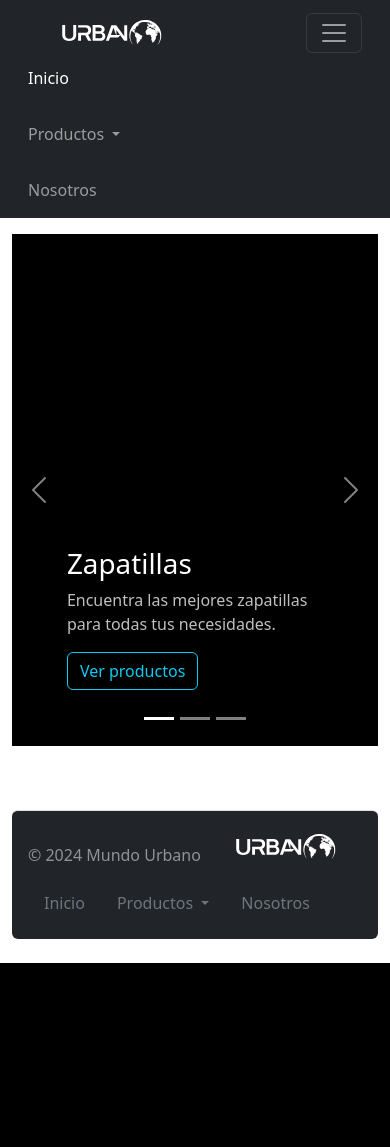
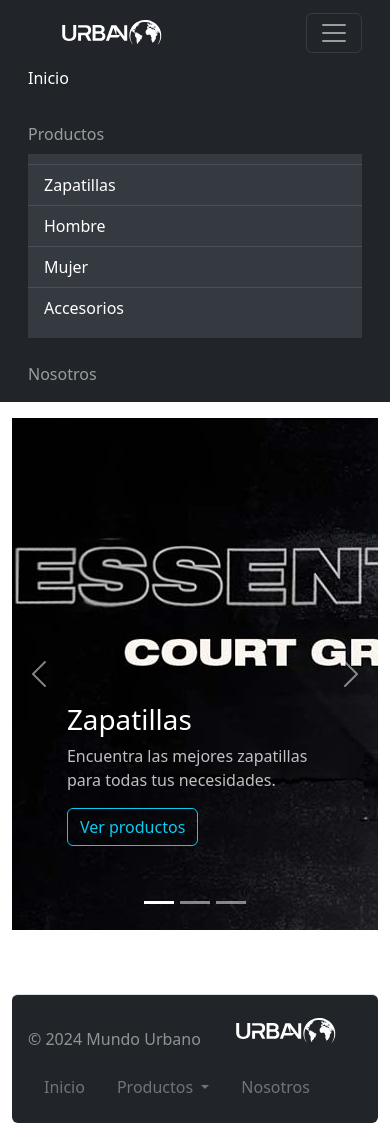
Before and after one commit to niknef/mundo_urbano, a PHP site: page / in a window 390 px wide, after a click that opens the changed part. Before the commit the page ends 963 px from the top, so only its background shows below. Run offline with PHP 8.4, Linux system fonts and the light colour scheme.

Commit message:
fix: navbar

```diff
--- a/css/styles.css
+++ b/css/styles.css
@@ -50,3 +50,69 @@ footer .nav-link:hover {
 .carousel-item {
     height: 32rem;
 }
+
+/* Contenedor oculto por defecto */
+.custom-dropdown-content {
+    position: absolute;
+    top: 100%;
+    left: 0;
+    width: 100%;
+    background-color: #343a40;
+    box-shadow: 0px 8px 16px rgba(0, 0, 0, 0.2);
+    z-index: 1000;
+    padding: 10px 0;
+    justify-content: flex-end;
+
+    /* Inicialmente oculto */
+    max-height: 0;
+    overflow: hidden;
+    opacity: 0;
+    transition: max-height 0.4s ease, opacity 0.4s ease;
+}
+
+.custom-dropdown:hover .custom-dropdown-content,
+.custom-dropdown-content:hover {
+    display: flex;
+    max-height: 300px; /* Ajusta este valor dependiendo del contenido */
+    opacity: 1;
+}
+
+/* Alinear los elementos del menú horizontalmente en pantallas grandes */
+.custom-dropdown-content a {
+    color: white;
+    padding: 12px 16px;
+    text-decoration: none;
+    display: inline-block;
+}
+
+.custom-dropdown-content a:hover {
+    background-color: #495057;
+}
+
+/* Estilos para móviles */
+@media (max-width: 991px) {
+    .custom-dropdown-content {
+        position: static;
+        display: flex; /* Mostrar siempre el contenido en móviles */
+        box-shadow: none;
+        flex-direction: column; /* Asegura que los elementos estén en columnas en móviles */
+        justify-content: flex-start;
+        max-height: 0; /* Inicialmente oculto en móviles */
+        opacity: 0;
+        transition: max-height 0.4s ease, opacity 0.4s ease;
+    }
+
+    .navbar-toggler[aria-expanded="true"] + .navbar-collapse .custom-dropdown-content {
+        max-height: 300px; /* Ajusta este valor dependiendo del contenido */
+        opacity: 1;
+        display: flex; /* Mostrar el contenido al hacer clic en el menú hamburguesa */
+    }
+
+    .custom-dropdown-content a {
+        padding: 8px 16px;
+        background-color: #343a40;
+        border-top: 1px solid #495057;
+        display: block; /* Asegura que los enlaces ocupen todo el ancho */
+        text-align: left; /* Opcional, para alinear el texto a la izquierda */
+    }
+}
--- a/index.php
+++ b/index.php
@@ -53,10 +53,10 @@ if ($categoriaSeleccionada) {
     <meta charset="UTF-8">
     <meta name="viewport" content="width=device-width, initial-scale=1.0">
     <title>Mundo Urbano | <?= $links_validos[$vista]['title'] ?></title>
-    <link href="css/styles.css" rel="stylesheet">
     <!-- Bootstrap CSS -->
     <link href="https://cdn.jsdelivr.net/npm/bootstrap@5.2.0-beta1/dist/css/bootstrap.min.css" rel="stylesheet" integrity="sha384-0evHe/X+R7YkIZDRvuzKMRqM+OrBnVFBL6DOitfPri4tjfHxaWutUpFmBp4vmVor" crossorigin="anonymous">
     <link rel="stylesheet" href="https://cdn.jsdelivr.net/npm/bootstrap-icons@1.11.3/font/bootstrap-icons.min.css">
+    <link href="css/styles.css" rel="stylesheet">
 </head>
 <body>
 
@@ -75,16 +75,14 @@ if ($categoriaSeleccionada) {
                 <li class="nav-item">
                     <a class="nav-link active" href="index.php?link=inicio">Inicio</a>
                 </li>
-                <li class="nav-item dropdown custom-dropdown">
-                    <a class="nav-link dropdown-toggle" href="index.php?link=todos_productos" id="navbarDropdownMenuLink" role="button" data-bs-toggle="dropdown" aria-expanded="false">
-                        Productos
-                    </a>
-                    <ul class="dropdown-menu w-100" aria-labelledby="navbarDropdownMenuLink">
-                        <li><a class="dropdown-item" href="index.php?link=todos_productos&categoria=zapatillas">Zapatillas</a></li>
-                        <li><a class="dropdown-item" href="index.php?link=todos_productos&categoria=hombre">Hombre</a></li>
-                        <li><a class="dropdown-item" href="index.php?link=todos_productos&categoria=mujer">Mujer</a></li>
-                        <li><a class="dropdown-item" href="index.php?link=todos_productos&categoria=accesorios">Accesorios</a></li>
-                    </ul>
+                <li class="nav-item custom-dropdown">
+                    <a class="nav-link" href="index.php?link=todos_productos">Productos</a>
+                    <div class="custom-dropdown-content">
+                        <a href="index.php?link=todos_productos&categoria=zapatillas">Zapatillas</a>
+                        <a href="index.php?link=todos_productos&categoria=hombre">Hombre</a>
+                        <a href="index.php?link=todos_productos&categoria=mujer">Mujer</a>
+                        <a href="index.php?link=todos_productos&categoria=accesorios">Accesorios</a>
+                    </div>
                 </li>
                 <li class="nav-item">
                     <a class="nav-link" href="index.php?link=nosotros">Nosotros</a>
--- a/views/inicio.php
+++ b/views/inicio.php
@@ -5,10 +5,11 @@
         <button type="button" data-bs-target="#myCarousel" data-bs-slide-to="1" aria-label="Slide 2"></button>
         <button type="button" data-bs-target="#myCarousel" data-bs-slide-to="2" aria-label="Slide 3"></button>
     </div>
+
     <div class="carousel-inner">
         <!-- Zapatillas Slide -->
         <div class="carousel-item active">
-            <svg class="bd-placeholder-img" width="100%" height="100%" xmlns="http://www.w3.org/2000/svg" aria-hidden="true" preserveAspectRatio="xMidYMid slice" focusable="false"><rect width="100%" height="100%" fill="var(--bs-secondary-color)"/></svg>
+            <img src="img/banner/banner-zapas-dc.jpg" alt="Banner Dc Zapatillas" class="bd-placeholder-img" height="100%">
             <div class="container">
                 <div class="carousel-caption text-start">
                     <h1>Zapatillas</h1>
@@ -19,7 +20,7 @@
         </div>
         <!-- Hombre Slide -->
         <div class="carousel-item">
-            <svg class="bd-placeholder-img" width="100%" height="100%" xmlns="http://www.w3.org/2000/svg" aria-hidden="true" preserveAspectRatio="xMidYMid slice" focusable="false"><rect width="100%" height="100%" fill="var(--bs-secondary-color)"/></svg>
+            <img src="img/banner/banner-hombre-dc.jpg" alt="Banner Dc Zapatillas" class="bd-placeholder-img" height="100%">
             <div class="container">
                 <div class="carousel-caption">
                     <h1>Hombre</h1>
@@ -30,7 +31,7 @@
         </div>
         <!-- Mujer Slide -->
         <div class="carousel-item">
-            <svg class="bd-placeholder-img" width="100%" height="100%" xmlns="http://www.w3.org/2000/svg" aria-hidden="true" preserveAspectRatio="xMidYMid slice" focusable="false"><rect width="100%" height="100%" fill="var(--bs-secondary-color)"/></svg>
+            <img src="img/banner/banner-rusty-mujer.jpg" alt="Banner Dc Zapatillas" class="bd-placeholder-img" height="100%">
             <div class="container">
                 <div class="carousel-caption text-end">
                     <h1>Mujer</h1>
```
